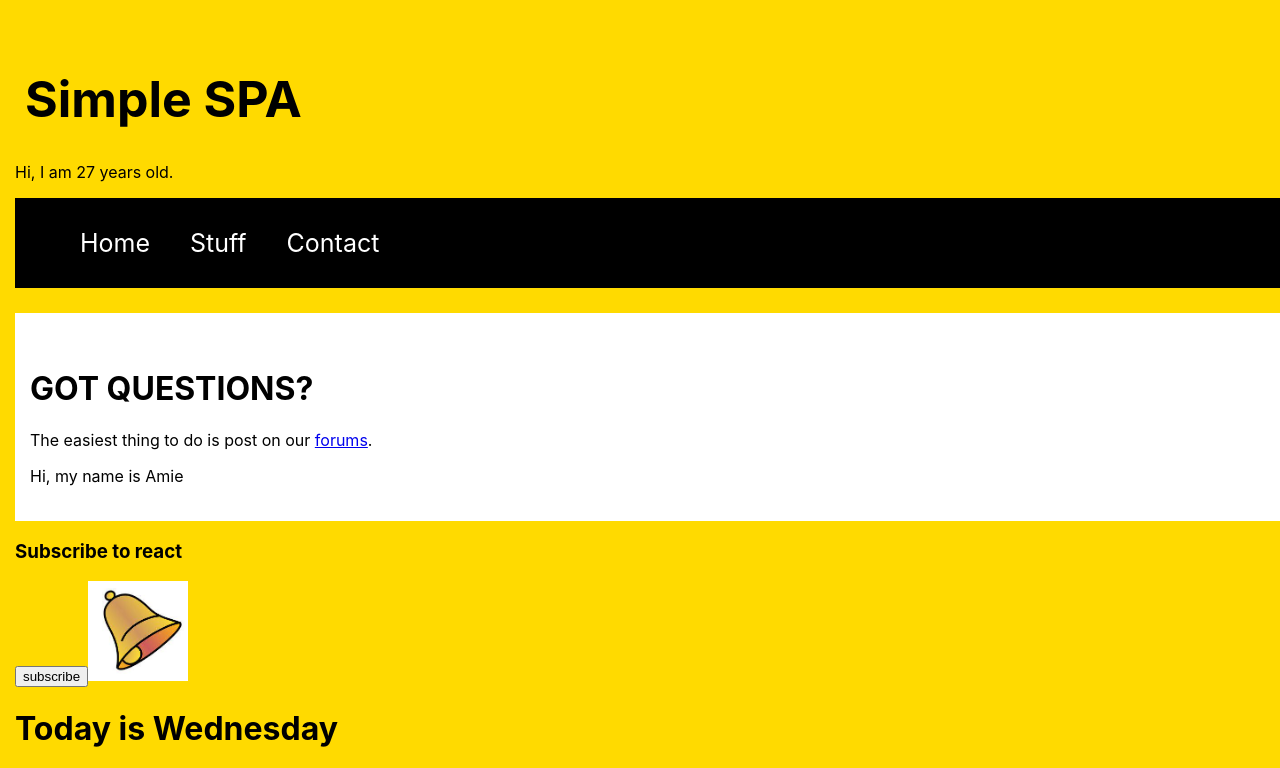
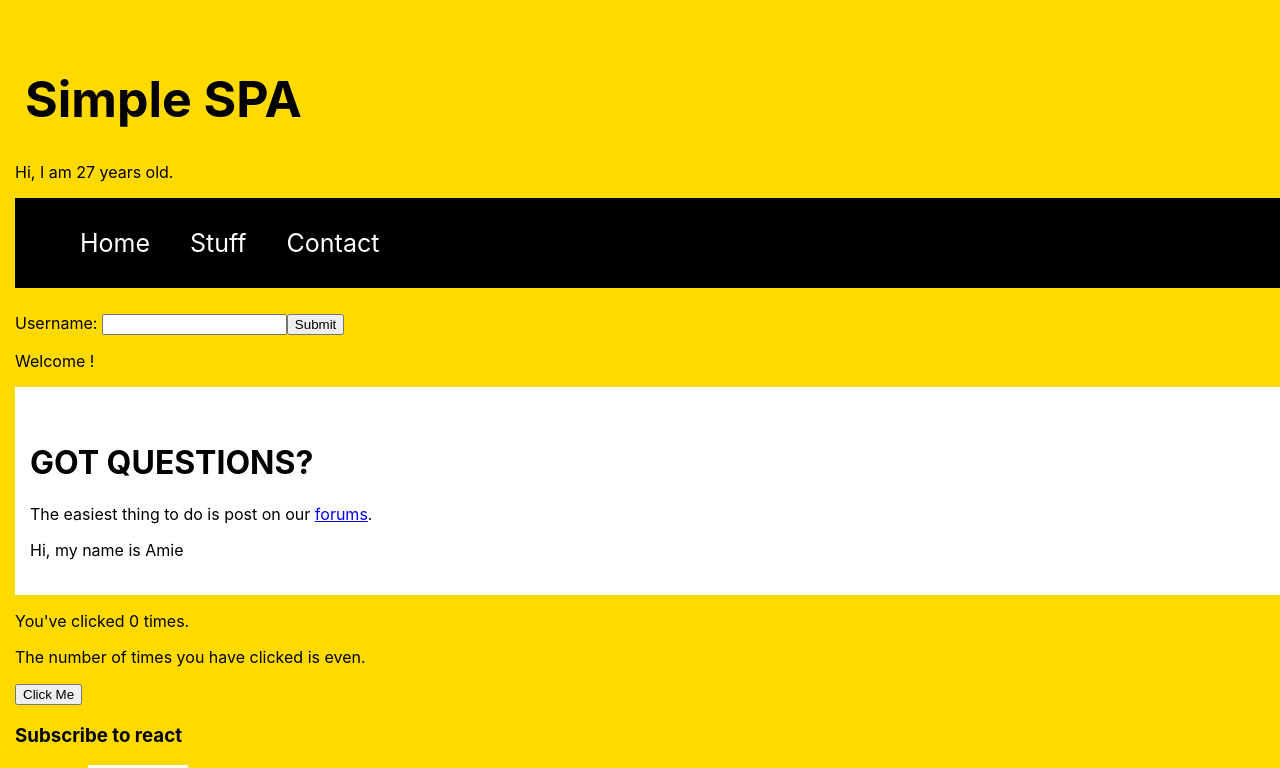
Before and after one commit to amiedawn/simple-spa, a React (Create React App) app: page / in a window 1280 px wide. Shown: the top 768 px of the page. Built offline with nearby package versions, Linux system fonts and the light colour scheme.

Commit message:
useEffect Odd working

```diff
--- a/src/App.js
+++ b/src/App.js
@@ -8,6 +8,10 @@ import HookExample from './components/HookExample';
 import HookExample2 from './components/HookExample2';
 import UseEffect from './components/UseEffect';
 import UseEffectNew from './components/UseEffectNew';
+import UseEffectOdd from './components/UseEffectOdd';
+import Username from './components/Username';
+
+//import UseEffectOdd from './components/UseEffectOdd';
 
 // normal way to write functional component
 function App() {
@@ -15,7 +19,10 @@ function App() {
     <div className="App">
       <Header age="27" />
       <Navbar />
+      <Username />
       <Home name="Amie" />
+     <UseEffectOdd />
+
       <NewComp />
       <MyComp />
       <HookExample />
--- /dev/null
+++ b/src/components/UseEffectOdd.js
@@ -0,0 +1,22 @@
+import React, { useState, useEffect } from "react";
+
+function UseEffectOdd(props) {
+  const [count, setCount] = useState(0);
+  const [odd, setOdd] = useState("odd");
+
+  useEffect(() => {
+    setOdd(() => count % 2 === 0 ? "even" : "odd");
+  }, [count]);
+    //}); // use this if you want it to run
+  // }, []); // use this if you want it to stop
+
+  return (
+    <div>
+      <p>You've clicked {count} times.</p>
+      <p>The number of times you have clicked is {odd}.</p>
+      <button onClick={() => setCount((c) => c + 1)}>Click Me</button>
+    </div>
+  );
+}
+
+export default UseEffectOdd;
--- /dev/null
+++ b/src/components/Username.js
@@ -0,0 +1,15 @@
+import React, { useState } from 'react';
+
+function Username(props) {
+  const [name, setName] = useState();
+
+  return (
+    <div>
+      Username: <input type="text" name="username" id="username" />
+      <input type="submit" className="btn" value="Submit" />
+      <p>Welcome {name}!</p>
+    </div>
+  );
+}
+
+export default Username;
```
